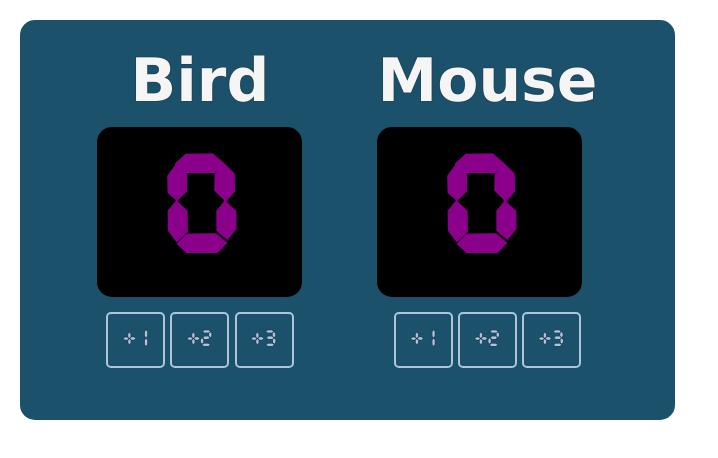
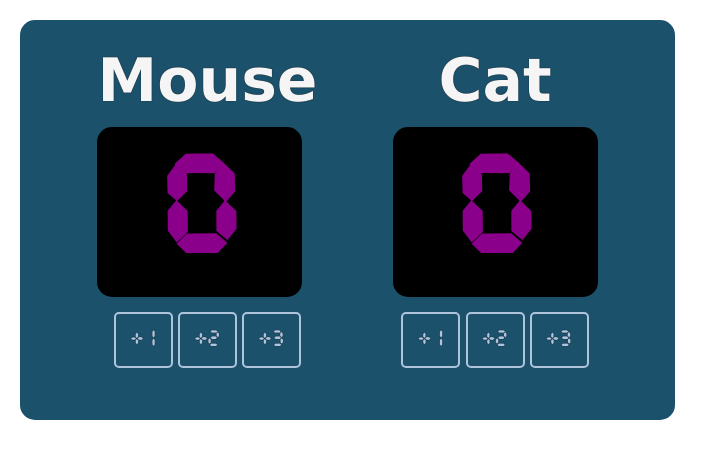
Before and after one commit to saprob/Scoreboard, a website built with Vite: page index.html in a window 1280 px wide. Shown: the whole page, without its empty margins (0-718 px from the left). Built offline with nearby package versions, Linux system fonts and the light colour scheme.

Commit message:
Updates scoreboard headers
headers named "mouse" "cat"

```diff
--- a/index.html
+++ b/index.html
@@ -7,7 +7,7 @@
 
         <div class="container">
                 <div>
-                    <h3>Bird</h3>
+                    <h3>Mouse</h3>
                     <!-- <div id="high-one"> -->
                     <div>
                      <h4 id="score-one">0</h4>
@@ -18,7 +18,7 @@
                  </div>
 
                 <div>
-                    <h3>Mouse</h3>
+                    <h3>Cat</h3>
                     <!-- <div id="high-two"> -->
                     <div>
                      <h4 id="score-two">0</h4>
```
